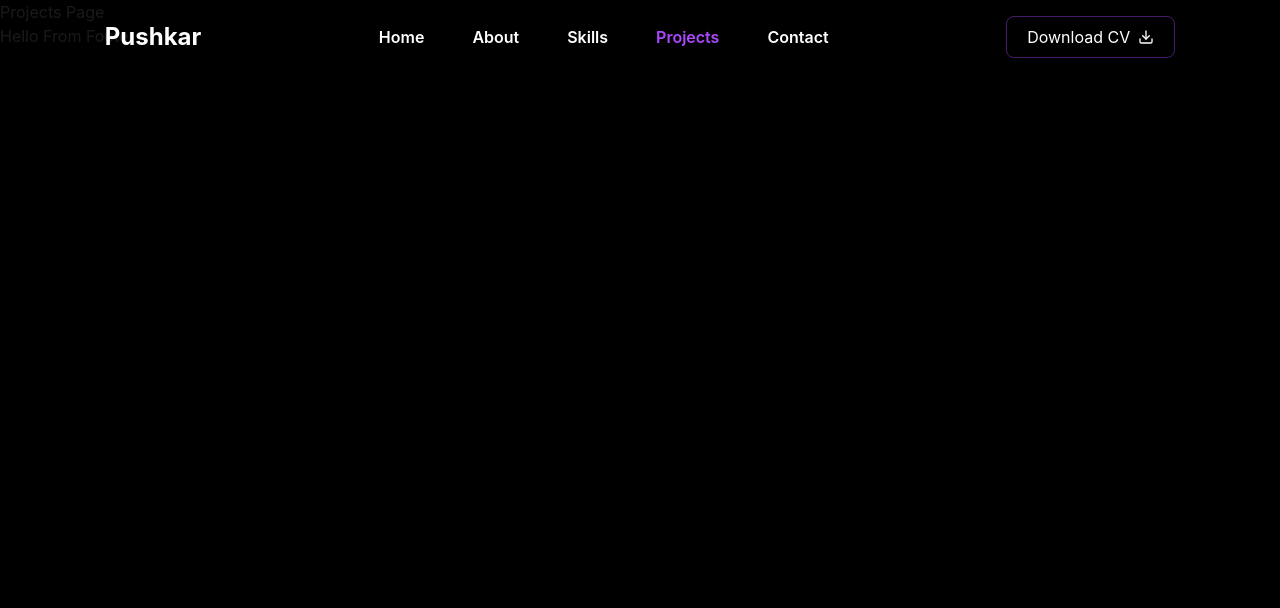
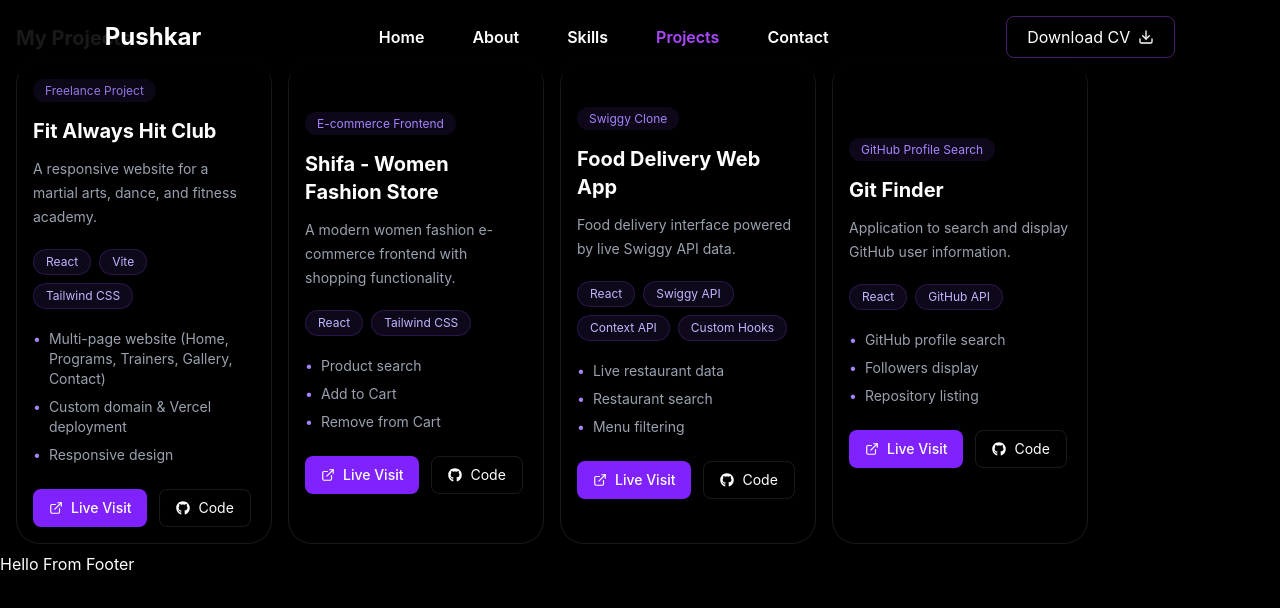
Before and after one commit to impushkr/portfolio, a React (Vite) app: page /projects in a window 1280 px wide. Shown: the top 608 px of the page. Built offline with nearby package versions, Linux system fonts and the light colour scheme.

Commit message:
Project Card Added

```diff
--- /dev/null
+++ b/src/components/ProjectCard.jsx
@@ -0,0 +1,82 @@
+import { projects } from "../data/projects";
+import { FaGithub } from "react-icons/fa";
+import { FiExternalLink } from "react-icons/fi";
+
+const ProjectCard = () => {
+  return (
+    <section className="pt-6 px-4 ">
+        <h1 className="text-lg lg:text-xl font-bold">My Projects</h1>
+      <div className="overflow-x-auto">
+        <div className="flex gap-4 w-max py-2 text-start">
+        {projects.map((project) => (
+        <div
+          key={project.id}
+          className=" border border-white/10 rounded-3xl flex flex-col justify-around w-[80vw] md:w-[40vw] lg:w-[30vw] xl:w-[20vw] "
+        >
+          <div className="p-4">
+            <span className="rounded-full bg-violet-500/10 px-3 py-1 text-xs text-violet-400">
+              {project.type}
+            </span>
+
+            <h3 className="mt-4 text-xl font-bold text-white">
+              {project.title}
+            </h3>
+
+            <p className="mt-3 text-sm leading-6 text-gray-400">
+              {project.description}
+            </p>
+
+            {/* Tech Stack */}
+            <div className="mt-5 flex flex-wrap gap-2">
+              {project.tech.map((tech) => (
+                <span
+                  key={tech}
+                  className="rounded-full border border-violet-500/20 bg-violet-500/10 px-3 py-1 text-xs text-violet-300"
+                >
+                  {tech}
+                </span>
+              ))}
+            </div>
+
+            {/* Features */}
+            <ul className="mt-5 space-y-2 text-sm text-gray-400">
+              {project.features.slice(0, 3).map((feature) => (
+                <li key={feature} className="flex gap-2">
+                  <span className="text-violet-400">•</span>
+                  <span>{feature}</span>
+                </li>
+              ))}
+            </ul>
+
+            {/* Buttons */}
+            <div className="mt-6 flex gap-3">
+              <a
+                href={project.liveUrl}
+                target="_blank"
+                rel="noreferrer"
+                className="flex items-center gap-2 rounded-lg bg-violet-600 px-4 py-2 text-sm font-medium text-white transition hover:bg-violet-700"
+              >
+                <FiExternalLink />
+                Live Visit
+              </a>
+
+              <a
+                href={project.githubUrl}
+                target="_blank"
+                rel="noreferrer"
+                className="flex items-center gap-2 rounded-lg border border-white/10 px-4 py-2 text-sm text-white transition hover:border-violet-500/40"
+              >
+                <FaGithub />
+                Code
+              </a>
+            </div>
+          </div>
+        </div>
+      ))}
+      </div>
+      </div>
+    </section>
+  );
+};
+
+export default ProjectCard;
--- a/src/components/Projects.jsx
+++ /dev/null
@@ -1,7 +0,0 @@
-
-
-export default function Projects(){
-    return(<>
-    <h1>Projects Page</h1>
-    </>)
-}
--- a/src/data/projects.js
+++ b/src/data/projects.js
@@ -9,7 +9,7 @@
     features: [
       "Multi-page website (Home, Programs, Trainers, Gallery, Contact)",
       "Custom domain & Vercel deployment",
-      "Responsive design for all devices",
+      "Responsive design",
       "Sitemap & Google Search Console setup",
       "Direct client collaboration",
     ],
--- a/src/main.jsx
+++ b/src/main.jsx
@@ -5,10 +5,10 @@
 import Navbar from './components/Navbar.jsx'
 import About from './components/About.jsx'
 import Skills from "./components/Skills";
-import Projects from "./components/Projects";
+import Projects from "./components/ProjectCard.jsx";
 import Contact from "./components/Contact";
 import Footer from "./components/Footer";
-import Home from "./components/Home.jsx"
+import Home from "./pages/Home.jsx"
 
 import {createBrowserRouter,RouterProvider} from "react-router-dom"
 
--- a/src/components/Home.jsx
+++ b/src/pages/Home.jsx
@@ -1,6 +1,8 @@
-import Hero from "./Hero";
-import { GraduationCap, Code2, FolderKanban, Rocket } from "lucide-react";
+import Hero from "../components/Hero";
+import { GraduationCap, Code2, FolderKanban, Rocket, } from "lucide-react";
 import { FaCode } from "react-icons/fa";
+import ProjectCard from "../components/ProjectCard";
+
 
 export default function Home() {
 
@@ -94,10 +96,10 @@
         })}
       </section>
 
-      <section className="pt-6 px-4 xl:text-center">
-        <h1 className="text-xl lg:text-2xl font-bold">Skills & Technologies</h1>
+      <section className="mt-10 px-4 text-center">
+        <h1 className="text-lg lg:text-xl font-bold">Skills & Technologies</h1>
 
-        <div className="flex flex-wrap gap-2 xl:gap-4 justify-evenly xl:justify-center py-4 ">
+        <div className="flex flex-wrap gap-2 justify-evenly xl:justify-center py-4 ">
             {
             technologies.map((item)=>(
                 <div className="flex flex-col gap-2 bg-gray border border-white/10 rounded-sm py-4 w-[20vw] md:w-[11vw] xl:w-[8vw] items-center">
@@ -110,6 +112,7 @@
 
       </section>
 
+      <ProjectCard/>
 
     </>
   );
```
